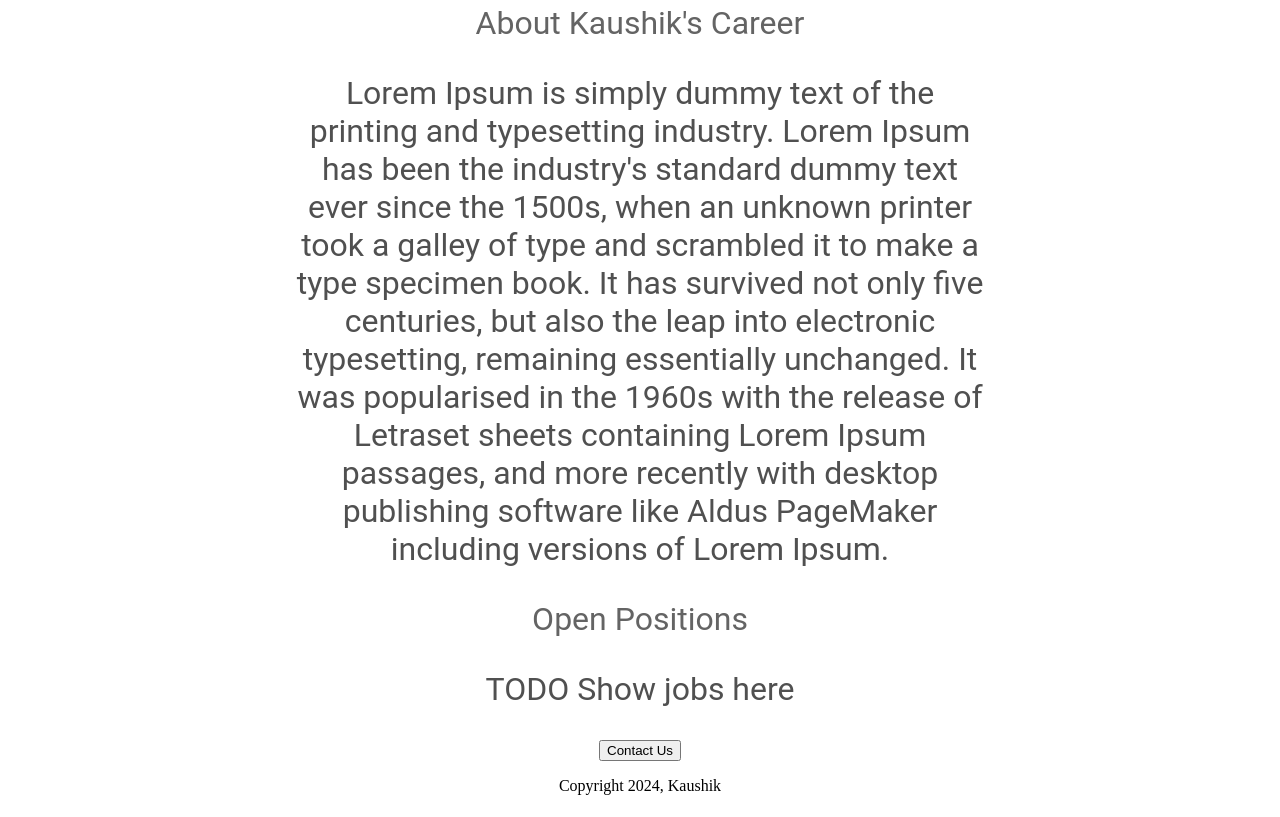
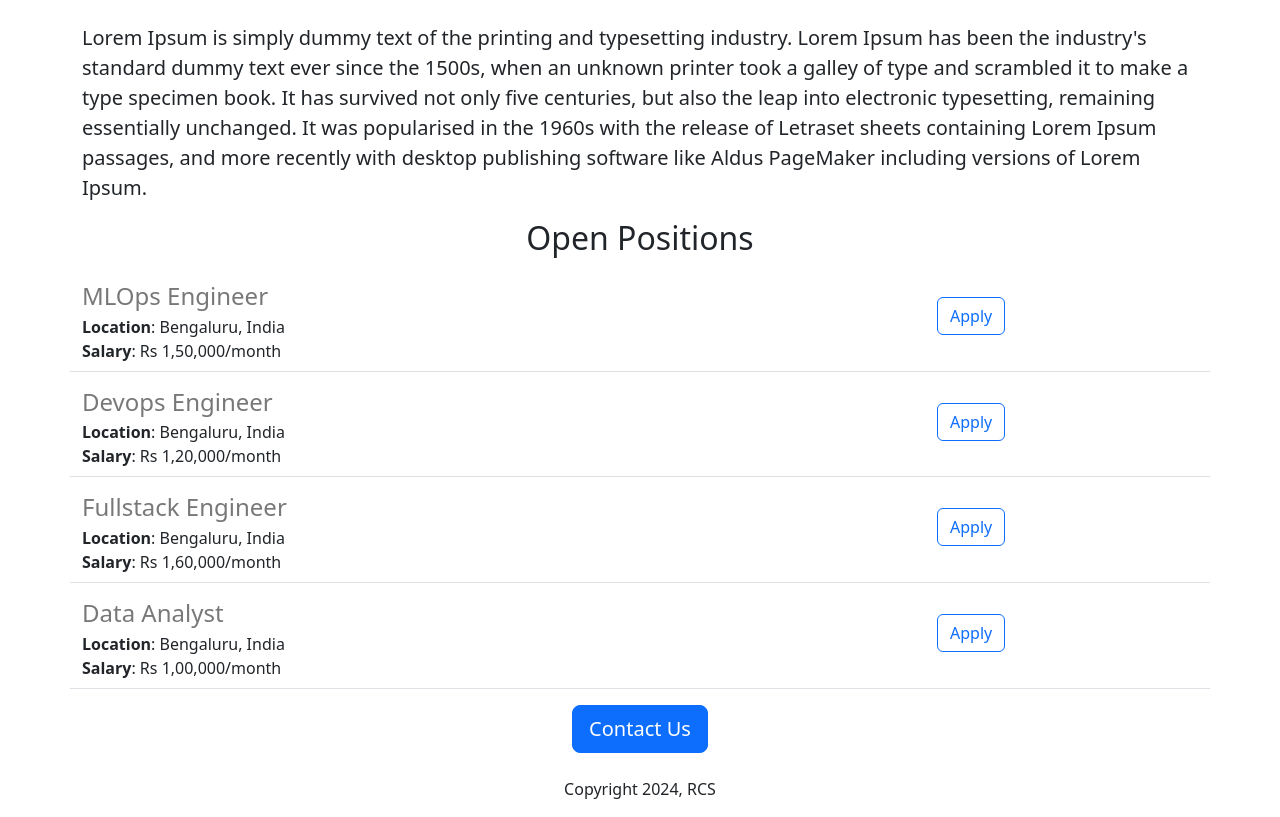
Before and after one commit to Kaushikvenkatraj/kaushik-careers-website, a Flask app: page / in a window 1280 px wide. Shown: the part 487-1304 px from the top of the page. Before the commit the page ends 1282 px from the top, so only its background shows below. Run offline with Flask 3, Linux system fonts and the light colour scheme.

Commit message:
Added dynamic data and api route
Added dynamic data and api route

```diff
--- a/app.py
+++ b/app.py
@@ -1,11 +1,43 @@
-from flask import Flask, render_template
+from flask import Flask, render_template, jsonify
 
 app = Flask(__name__)
 
+JOBS = [
+  {
+    'id': 1,
+    'title': 'MLOps Engineer',
+    'location': 'Bengaluru, India',
+    'salary': 'Rs 1,50,000/month'
+  },
+  {
+    'id': 2,
+    'title': 'Devops Engineer',
+    'location': 'Bengaluru, India',
+    'salary': 'Rs 1,20,000/month'
+  },
+  {
+    'id': 3,
+    'title': 'Fullstack Engineer',
+    'location': 'Bengaluru, India',
+    'salary': 'Rs 1,60,000/month'
+  },
+  {
+    'id': 4,
+    'title': 'Data Analyst',
+    'location': 'Bengaluru, India',
+    'salary': 'Rs 1,00,000/month'
+  }
+]
 
 @app.route("/")
 def hello_world():
-  return render_template('home.html')
+  return render_template('home.html',
+                         jobs=JOBS,
+                         company_name="RCS")
+
+@app.route("/jobs")
+def list_jobs():
+  return jsonify(JOBS)
 
 
 if __name__ == "__main__":
--- a/templates/home.html
+++ b/templates/home.html
@@ -1,57 +1,34 @@
 <!DOCTYPE html>
 <html>
   <head>
-    <title>Kaushik's Careers</title>
+    <title>{{company_name}} Careers</title>
     <style>
-      h1 {
-        font-size: 40px;
-        font-family: Roboto;
-        font-weight: normal;
-        color: rgb(50,50,50);
-        text-align: center;
-      }
-
       #banner {
+        height: 360px;
         width: 100%;
-        height: 360px;
         object-fit: cover;
       }
-
-      h2 {
-        font-size: 32px;
-        font-family: Roboto;
-        font-weight: normal;
-        color: rgb(100,100,100);
-        text-align: center;
-      }
-
-      .bodytext {
-        font-size: 32px;
-        font-family: Roboto;
-        font-weight: normal;
-        color: rgb(80,80,80);
-        text-align: center;
-      }
-
-      #container {
-        max-width: 702px;
-        margin: 0 auto 0 auto;
-      }
-
     </style>
+    <meta charset="utf-8">
+    <meta name="viewport" content="width=device-width, initial-scale=1">
+    <link href="https://cdn.jsdelivr.net/npm/bootstrap@5.3.3/dist/css/bootstrap.min.css" rel="stylesheet" integrity="sha384-QWTKZyjpPEjISv5WaRU9OFeRpok6YctnYmDr5pNlyT2bRjXh0JMhjY6hW+ALEwIH" crossorigin="anonymous">
   </head>
   <body>
-    <div id="container">
-     <h1>Kaushik's Careers</h1>
-     <img id="banner" src="https://db08e2bf-5a05-4cbb-a04a-089f3d20ddd2-00-b7n163i6y0fq.sisko.replit.dev/static/banner.jpg">
-     <h2>About Kaushik's Career</h2>
-     <p class="bodytext">Lorem Ipsum is simply dummy text of the printing and typesetting industry. Lorem Ipsum has been the industry's standard dummy text ever since the 1500s, when an unknown printer took a galley of type and scrambled it to make a type specimen book. It has survived not only five centuries, but also the leap into electronic typesetting, remaining essentially unchanged. It was popularised in the 1960s with the release of Letraset sheets containing Lorem Ipsum passages, and more recently with desktop publishing software like Aldus PageMaker including versions of Lorem Ipsum.
+    <div class="container">
+     <h1 class="text-center mt-2 mb-4">RCS Careers</h1>
+     <img class="img-fluid" id="banner" src="https://db08e2bf-5a05-4cbb-a04a-089f3d20ddd2-00-b7n163i6y0fq.sisko.replit.dev/static/banner.jpg">
+     <h2 class="text-center text-center mt-2 mb-4">About RCS</h2>
+     <p class="lead">Lorem Ipsum is simply dummy text of the printing and typesetting industry. Lorem Ipsum has been the industry's standard dummy text ever since the 1500s, when an unknown printer took a galley of type and scrambled it to make a type specimen book. It has survived not only five centuries, but also the leap into electronic typesetting, remaining essentially unchanged. It was popularised in the 1960s with the release of Letraset sheets containing Lorem Ipsum passages, and more recently with desktop publishing software like Aldus PageMaker including versions of Lorem Ipsum.
      </p>
-     <h2>Open Positions</h2>
-     <p class="bodytext">TODO Show jobs here</p>
-      <div style="text-align:center;">
-       <button>Contact Us</button>
-        <p>Copyright 2024, Kaushik</p>
+     <h2 class="text-center mt-2 mb-4">Open Positions</h2>
+     <div>
+       {% for job in jobs %}
+         {% include 'jobitem.html' %}
+       {% endfor %}
+     </div>
+      <div class="text-center">
+       <button class="btn btn-primary btn-lg">Contact Us</button>
+        <p class="mt-4">Copyright 2024, RCS</p>
       </div>
     </div>
   </body>
--- /dev/null
+++ b/templates/jobitem.html
@@ -0,0 +1,18 @@
+<div class="border-bottom row" style="margin-bottom:16px; padding-bottom: 8px;">
+  <div class="col-9">
+    <h4 style="margin-bottom:4px; color:rgb(120,120,120); ">
+      {{job['title']}}
+    </h4>
+    <div>
+      <b>Location</b>: {{job['location']}}
+    </div>
+      {% if 'salary' in job %}
+    <div>
+      <b>Salary</b>: {{job['salary']}}
+    </div>
+   {% endif %}
+  </div>
+  <div class="col-3">
+   <button style="margin-top:15px;" type="button" class="btn btn-outline-primary">Apply</button>
+  </div>
+ </div>
```
